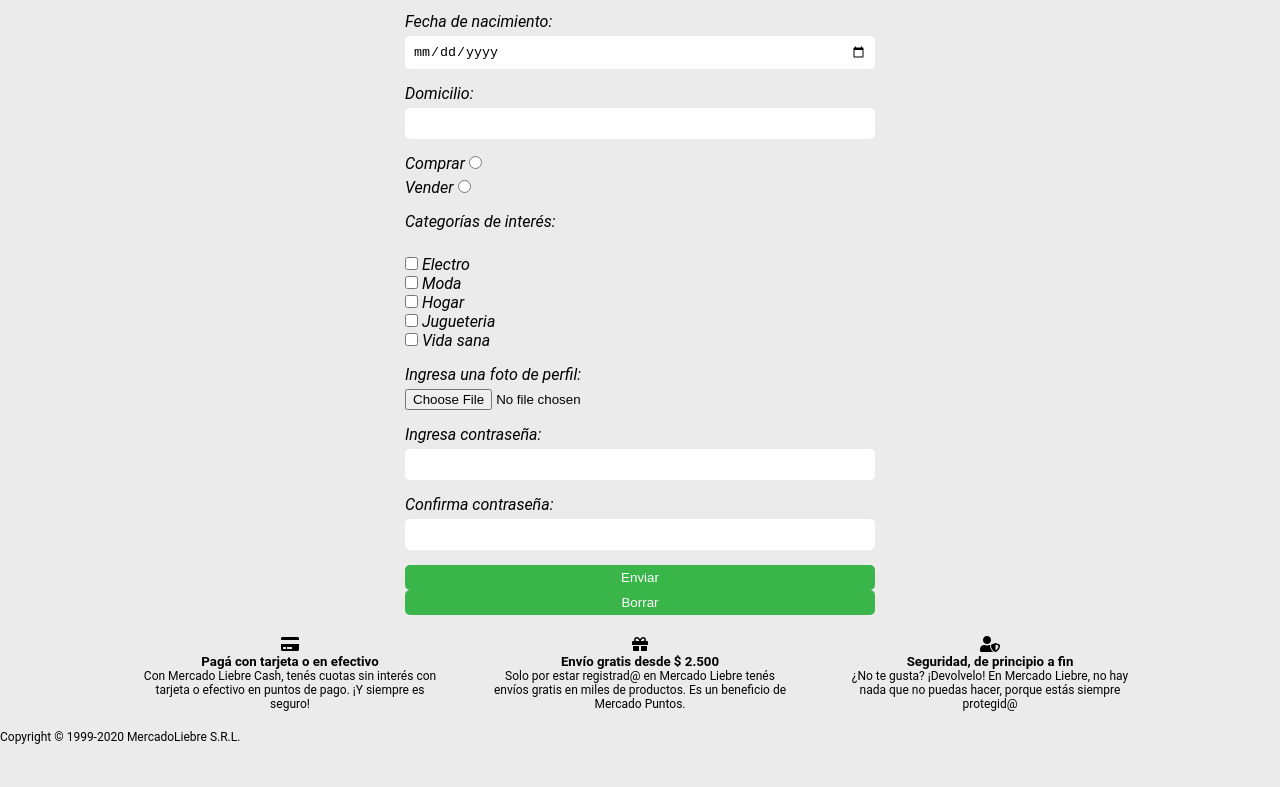
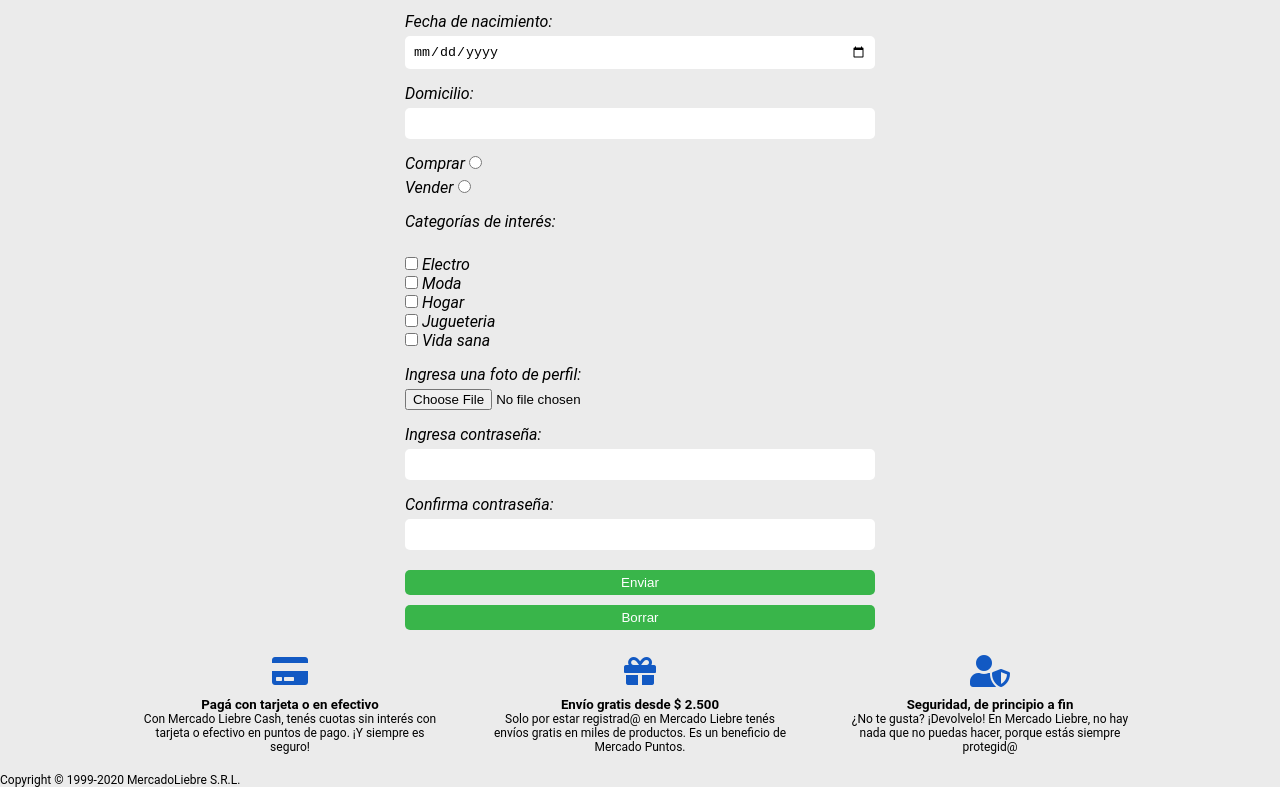
Before and after one commit to JuanSecoF/MercadoLiebre, a website: page views/register.html in a window 1280 px wide. Shown: the part 589-1376 px from the top of the page. Before the commit the page ends 1333 px from the top, so only its background shows below. Drawn offline with Linux system fonts and the light colour scheme; files that its build step writes are made by us from their sources; files whose address does not match are found by name.

Commit message:
agrego heroku

```diff
--- a/app.js
+++ b/app.js
@@ -3,7 +3,7 @@ const path = require("path")
 const app= express()
 app.use(express.static(path.resolve(__dirname, "./public")));
 
-app.listen('3000', () => {
+app.listen(process.env.PORT || 3001 , () => {
     console.log(
         'Bien ahi genio iniciaste en el servidor',
         'http://localhost:3000'
--- a/public/css/estilos.css
+++ b/public/css/estilos.css
@@ -109,6 +109,7 @@ header{
     padding: 5px 10px;
     border-radius: 5px;
     width: 100%;
+    margin: 5px 0px;
 }
 
 .botton-form:hover{
--- a/views/register.html
+++ b/views/register.html
@@ -107,17 +107,17 @@
     <footer>
         <div class="footer">
          <section>
-             <i class="fas fa-credit-card"></i>
+             <i class="fas fa-credit-card icono-footer"></i>
              <h5>Pagá con tarjeta o en efectivo</h5>
              <p>Con Mercado Liebre Cash, tenés cuotas sin interés con tarjeta o efectivo en puntos de pago. ¡Y siempre es seguro! </p>
          </section>
          <section>
-             <i class="fas fa-gift"></i>
+             <i class="fas fa-gift icono-footer"></i>
              <h5> Envío gratis desde $ 2.500 </h5>
              <p>Solo por estar registrad@ en Mercado Liebre tenés envíos gratis en miles de productos. Es un beneficio de Mercado Puntos. </p>
          </section>
          <section>
-             <i class="fas fa-user-shield"></i>
+             <i class="fas fa-user-shield icono-footer"></i>
              <h5>Seguridad, de principio a fin </h5>
              <p>¿No te gusta? ¡Devolvelo! En Mercado Liebre, no hay nada que no puedas hacer, porque estás siempre protegid@</p>
          </section>
```
Also changed, not shown: views/home.html (+3 -3 lines), 1 other file.
